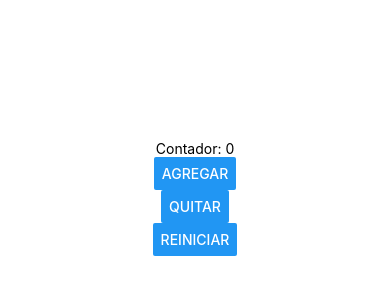
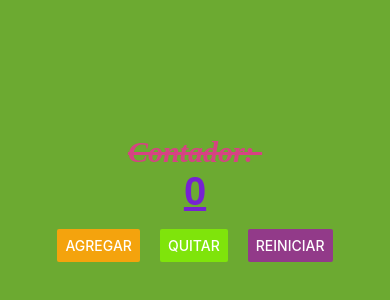
Before and after one commit to 121039673-boop/PAM214, a React Native app in the folder intro/: screen / in a window 390 px wide. Shown: the part 224-524 px from the top of the page. Built offline with nearby package versions, Linux system fonts and the light colour scheme.

Commit message:
Practica no.6 Completa
Trabajamos con el cambio de estilos.

```diff
--- a/intro/App.js
+++ b/intro/App.js
@@ -1,36 +1,11 @@
 //1. Imports: Zona de importaciones
-import { StatusBar } from 'expo-status-bar';
-import { StyleSheet, Text, View, Button } from 'react-native';
-import React, {useState} from 'react';
+import ContadorScreen from './screens/ContadorScreen'
 
 
 //2.Main: Zona de componentes
 export default function App() {
-  const[contador, setContador]=useState(0);
 
   return (
-    <View style={styles.container}>
-      <Text>Contador: {contador}</Text>
-
-      <Button title="Agregar" onPress={() => setContador(contador + 1)}/>
-
-      <Button title="Quitar" onPress={() => setContador(contador - 1)}/>
-
-      <Button title="Reiniciar" onPress={() => setContador(contador - contador)}/>
-
-
-
-      <StatusBar style="auto" />
-    </View>
-  );
+    <ContadorScreen></ContadorScreen>
+   );
 }
-
-// 3. Estilos: Zona estetica y posicionamiento
-const styles = StyleSheet.create({
-  container: {
-    flex: 1,
-    backgroundColor: '#fff',
-    alignItems: 'center',
-    justifyContent: 'center',
-  },
-});
--- /dev/null
+++ b/intro/screens/ContadorScreen.js
@@ -0,0 +1,60 @@
+//1. Imports: Zona de importaciones
+import { StatusBar } from 'expo-status-bar';
+import { StyleSheet, Text, View, Button } from 'react-native';
+import React, {useState} from 'react';
+
+
+//2.Main: Zona de componentes
+export default function ContadorScreen() {
+  const[contador, setContador]=useState(0);
+
+  return (
+    <View style={styles.container}>
+      <Text style={styles.texto}>Contador: </Text>
+      <Text style={styles.texto2}>{contador}</Text>
+
+
+      <View style={styles.contenedorBotones}>
+      <Button color='#f4a30dff' title="Agregar" onPress={() => setContador(contador + 1)}/>
+
+      <Button color='#7fe40bff' title="Quitar" onPress={() => setContador(contador - 1)}/>
+
+      <Button color='#923a89ff' title="Reiniciar" onPress={() => setContador(contador - contador)}/>
+      </View>
+
+
+      <StatusBar style="auto" />
+    </View>
+  );
+}
+
+// 3. Estilos: Zona estetica y posicionamiento
+const styles = StyleSheet.create({
+  container: {
+    flex: 1, //Asignar espacio disponible en la vista
+    backgroundColor: '#6caa31ff', //Color de fondo
+    alignItems: 'center', //Centrado
+    justifyContent: 'center', //Justificacion del texto
+  },
+texto:{
+color:'#d64383ff',
+fontSize:30,
+fontFamily: 'Time New Roman',
+fontWeight: 'bold',
+fontStyle: 'italic',
+textDecorationLine: 'line-through',
+},
+texto2:{
+color:'#7722d2ff',
+fontSize:40,
+fontFamily: 'Arial',
+fontWeight: '900',
+textDecorationLine: 'underline',
+},
+contenedorBotones:{
+marginTop:15,
+flexDirection: 'row',
+gap: 20,
+},
+
+});
```
